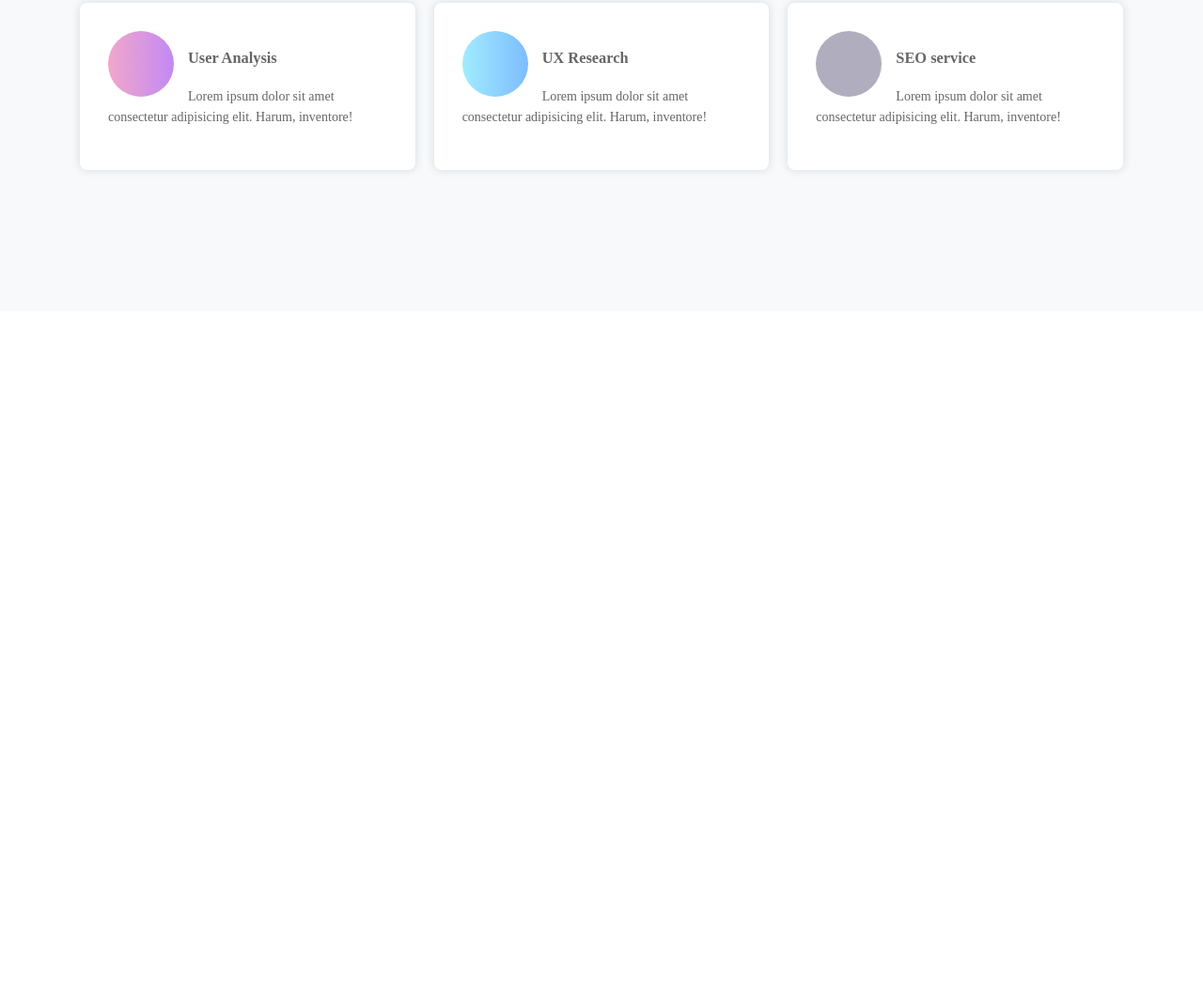
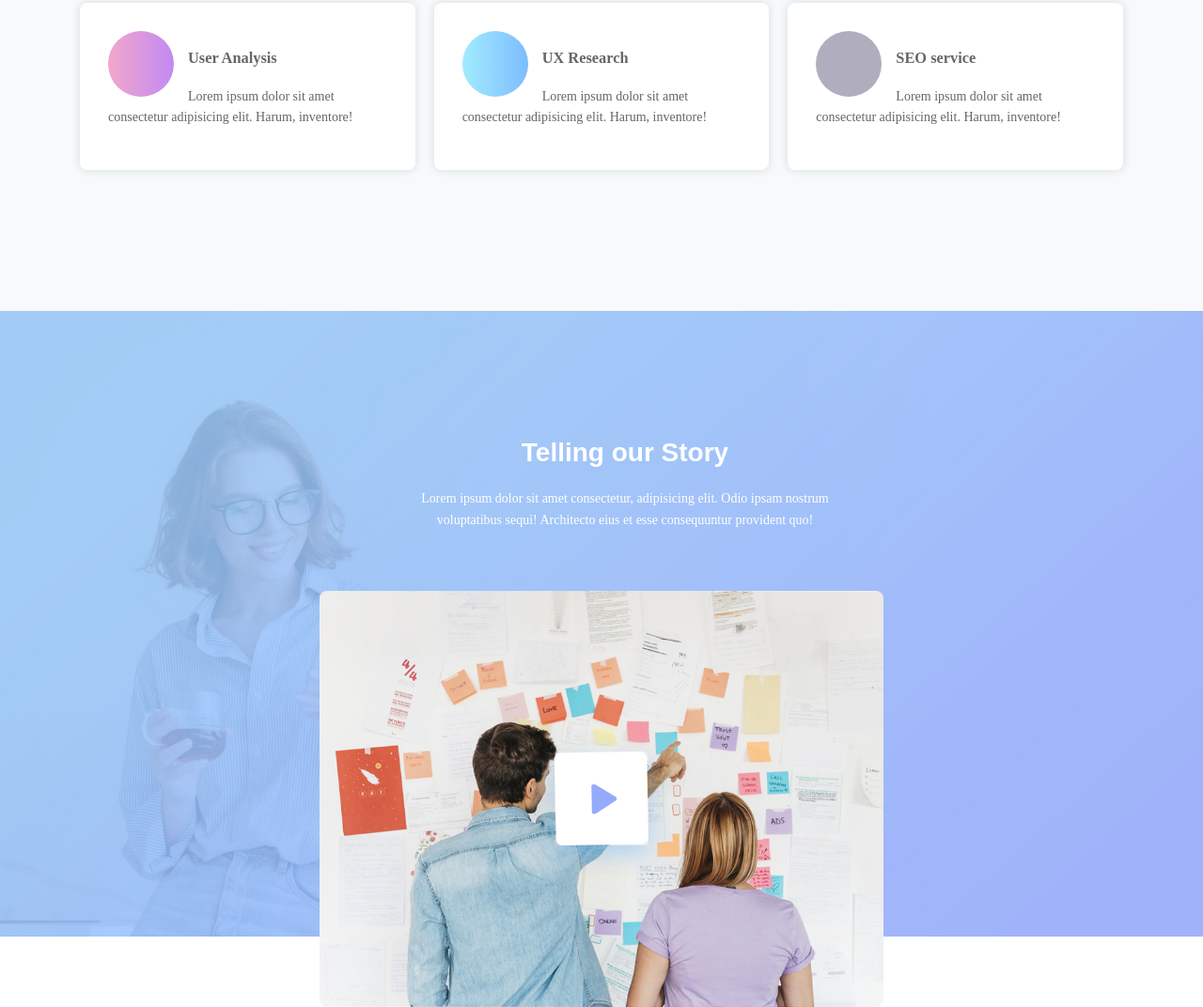
Before and after one commit to lheredia8606/Devslopes, a plain HTML site: page 07-CodeRad/Main Project/index.html in a window 1280 px wide. Shown: the part 1127-2199 px from the top of the page at 94% size. Before the commit the page ends 1458 px from the top, so only its background shows below. Drawn offline with Linux system fonts and the light colour scheme.

Commit message:
14-Section 4

```diff
--- a/07-CodeRad/Main Project/css/styles.css
+++ b/07-CodeRad/Main Project/css/styles.css
@@ -28,8 +28,7 @@
   color: var(--white);
 }
 
-.bg-header {
-  background-image: url("../assets/img/bg-header-1.jpg");
+.bg-header, .video-demo {
   background-color: var(--footer);
   background-repeat: no-repeat;
   background-size: cover;
@@ -37,6 +36,10 @@
   position: relative;
   z-index: 1;
   padding: 4.6875rem 0;
+}
+
+.bg-header {
+  background-image: url("../assets/img/bg-header-1.jpg");
 }
 
 .nav-link a {
@@ -148,3 +151,42 @@ span.bg-color5 {
 span.bg-color5 {
   background-image: linear-gradient(90deg, #a1ecff 0%, #7dbcff 100%);
 }
+
+.video-demo {
+  background-image: url("../assets/img/bg-demo.jpg");
+  text-align: center;
+}
+
+.video-demo .block-text {
+  padding-right: 0;
+}
+
+.video-demo .block-text h2,
+.video-demo .block-text p {
+  color: var(--white);
+}
+
+.video-box{
+  position: relative;
+}
+.video-btn {
+  position: absolute;
+  top: 50%;
+  left: 50%;
+  transform: translate(-50%, -50%);
+  box-shadow: 0 10px 20px rgba(57, 166, 251, 0.3);
+}
+
+.video-btn img{
+  width: var(--size-100);
+  height: var(--size-100);
+}
+
+.video-box {
+  margin-bottom: -9.375rem;
+}
+
+.video-box > img {
+  border-radius: 8px;
+  max-width: 600px;
+}
--- a/07-CodeRad/Main Project/index.html
+++ b/07-CodeRad/Main Project/index.html
@@ -108,5 +108,19 @@
         </div>
       </div>
     </section>
+    <section class="video-demo">
+      <div class="container">
+        <div class="block-text">
+          <h2>Telling our Story</h2>
+        <p>Lorem ipsum dolor sit amet consectetur, adipisicing elit. Odio ipsam nostrum <br>voluptatibus sequi! Architecto eius et esse consequuntur provident quo!</p>
+        </div>
+        <div class="video-box">
+          <a class="video-btn" href="#">
+            <img src="./assets/img/play.svg" alt="">
+          </a>
+          <img src="./assets/img/demo-video-thumbnail.jpg" alt="">
+        </div>
+      </div>
+    </section>
   </body>
 </html>
```
